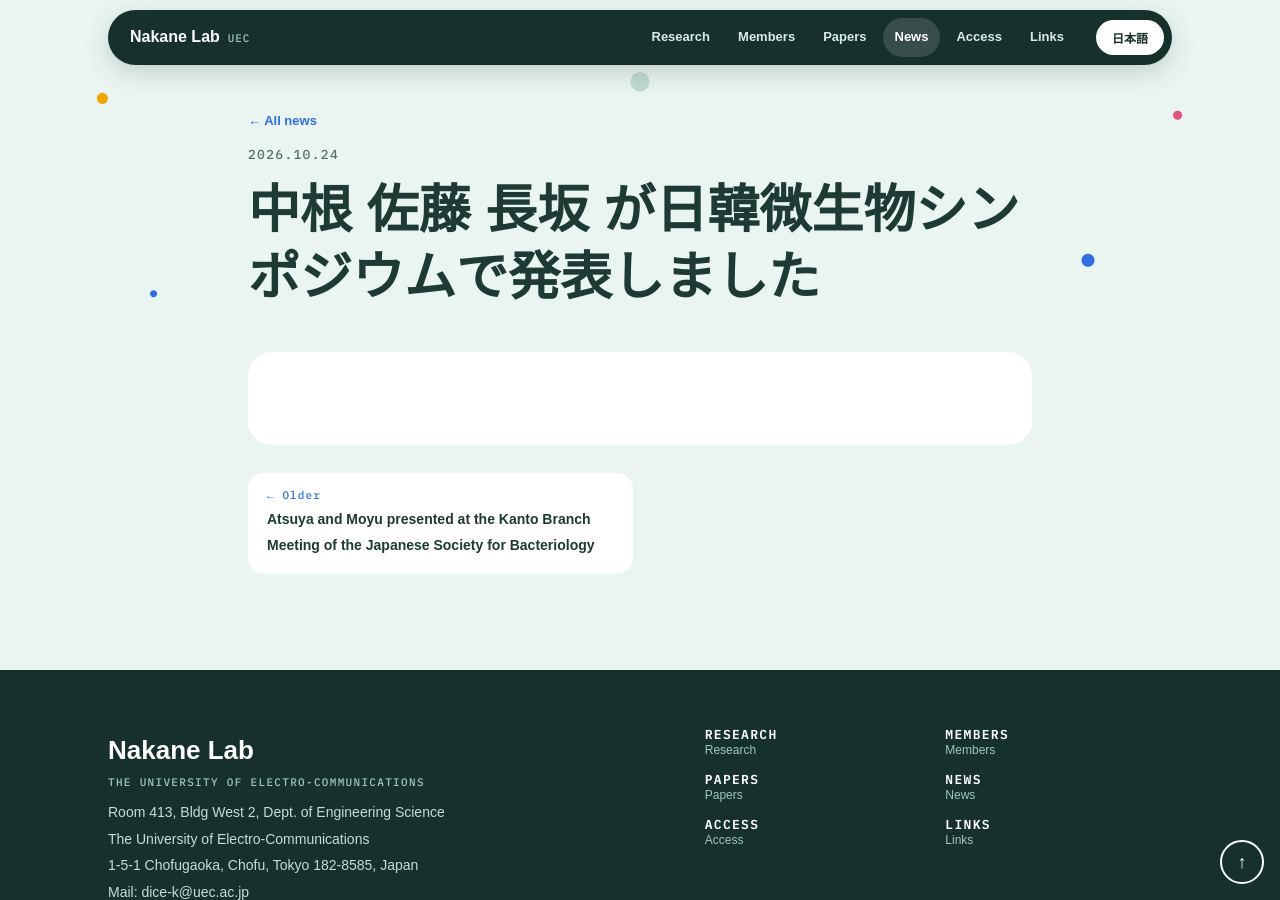
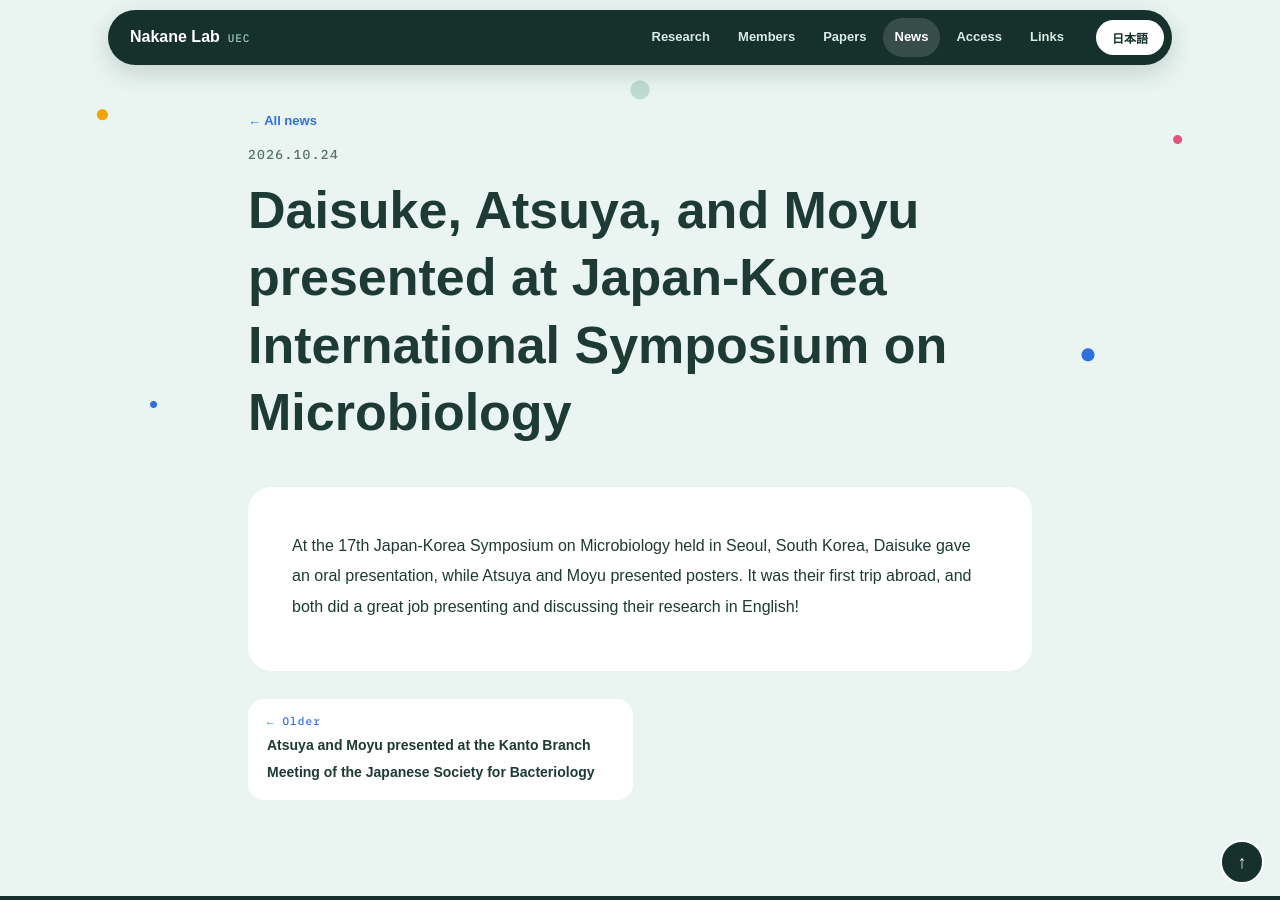
Before and after one commit to nakane-lab-uec/nakane-lab-uec.github.io, a Jekyll site: the page built from _posts/2026-11-03-000943.html, in a window 1280 px wide and 900 px high. Built offline with Jekyll 4.4.1, drawn with Linux system fonts in a browser that asks for light colours; some web fonts are replaced.

Commit message:
Update _posts/2026-11-03-000943.html (via Pages CMS)

```diff
--- a/_posts/2026-11-03-000943.html
+++ b/_posts/2026-11-03-000943.html
@@ -1,7 +1,12 @@
 ---
 title: 中根 佐藤 長坂 が日韓微生物シンポジウムで発表しました
+title_en: Daisuke, Atsuya, and Moyu presented at Japan-Korea International
+  Symposium on Microbiology
 date: 2026-10-23 18:00:00 +0000
 image: /assets/img/news/IMG_20261022_123414.jpg
-body_en: <p></p>
+body_en: <p>At the 17th Japan-Korea Symposium on Microbiology held in Seoul,
+  South Korea, Daisuke gave an oral presentation, while Atsuya and Moyu
+  presented posters. It was their first trip abroad, and both did a great job
+  presenting and discussing their research in English!</p>
 ---
-<p>韓国ソウルで開催された第17回日韓微生物シンポジウムにて、中根が講演し、佐藤くんと長坂さんがポスター発表をしました。2人とも初海外でしたが頑張って英語で説明をしていました。</p>
+<p>韓国ソウルで開催された第17回日韓微生物シンポジウムにて、中根が講演し、佐藤くんと長坂さんがポスター発表をしました。2人とも初海外でしたが頑張って英語で説明をしていました。</p><img src="/assets/img/news/IMG_20261023_190727.jpg"><img src="/assets/img/news/IMG_20261022_123414.jpg"><img src="/assets/img/news/IMG_20261023_130822.jpg"><img src="/assets/img/news/IMG_20261023_130603.jpg"><p></p>
```
